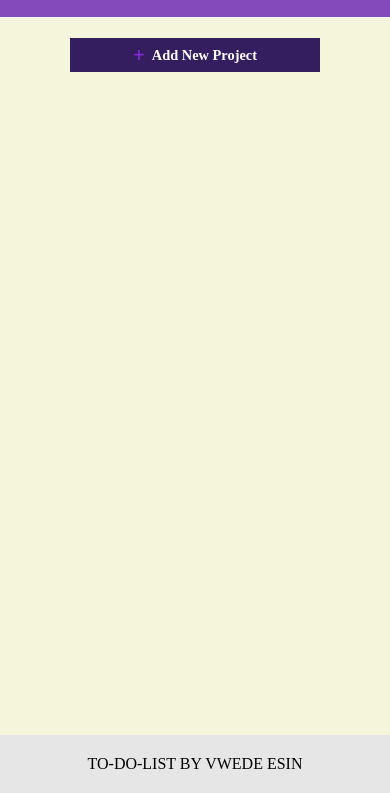
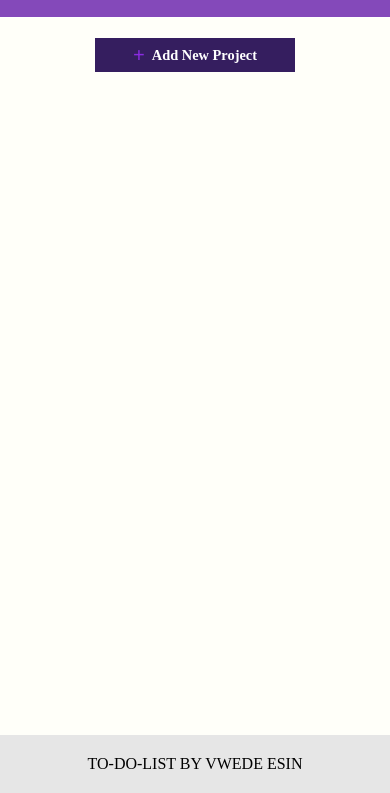
Before and after one commit to vwede-e/todolist, a website built with webpack: page dist/index.html in a window 390 px wide. Shown: the part 51-844 px from the top of the page. Built offline with Linux system fonts and the light colour scheme.

Commit message:
Fix styling issue

```diff
--- a/src/components/editProjectForm.js
+++ b/src/components/editProjectForm.js
@@ -99,6 +99,7 @@ function editProjectForm() {
     selectInput.appendChild(schoolOption);
     selectInput.appendChild(choreOption);
 
+
     form.appendChild(selectLabel);
     form.appendChild(selectInput);
 
--- a/src/style.css
+++ b/src/style.css
@@ -66,7 +66,7 @@ nav {
 
 main {
     flex-grow: 1;
-    background: beige;
+    background:#fffff9
 }
 
 main > .search-section {
@@ -93,14 +93,14 @@ main > .search-section {
 .add-container {
     display: flex;
     gap: 7px;
-    background-color: #351E5F;
+    background-color: rgb(53, 30, 95);
     font-size: 0.9rem;
     color: #fff;
     padding: 5px 8px;
     font-weight: 600;
     align-items: center;
     cursor: pointer;
-    width: clamp(250px, 25vw, 250px);
+    width: clamp(200px, 25vw, 250px);
     justify-content: center;
 }
 
```
Also changed, not shown: dist/main.js.
